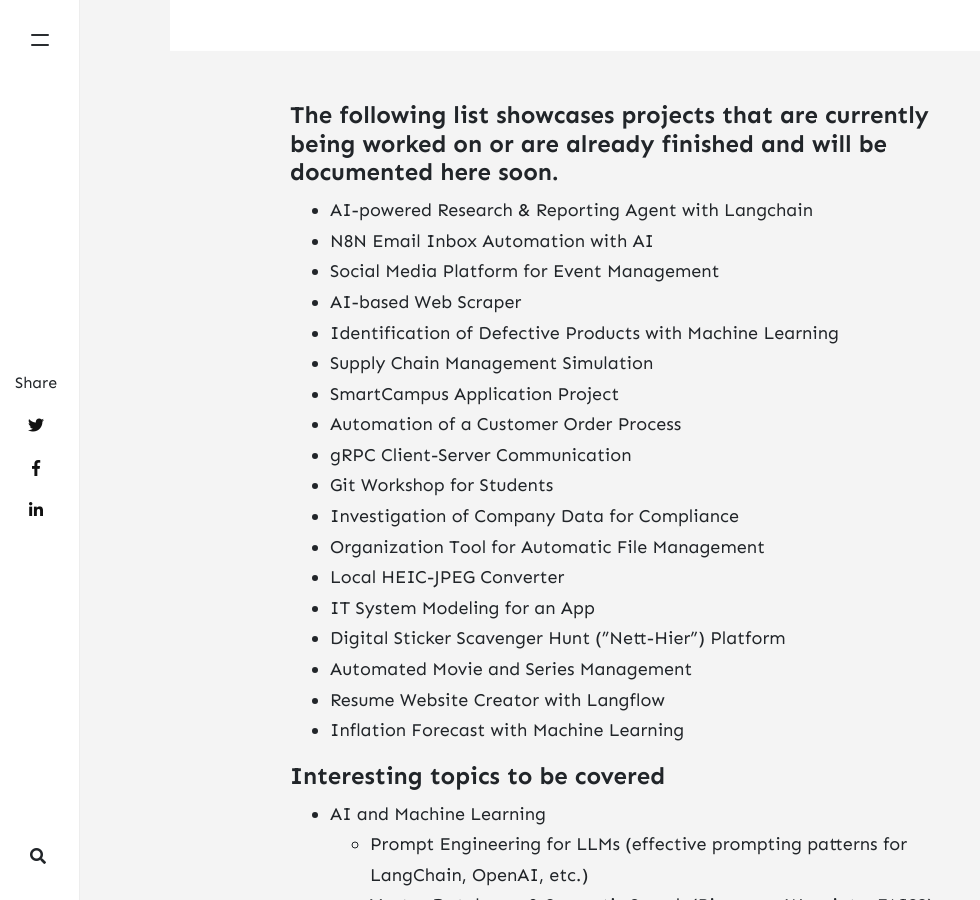
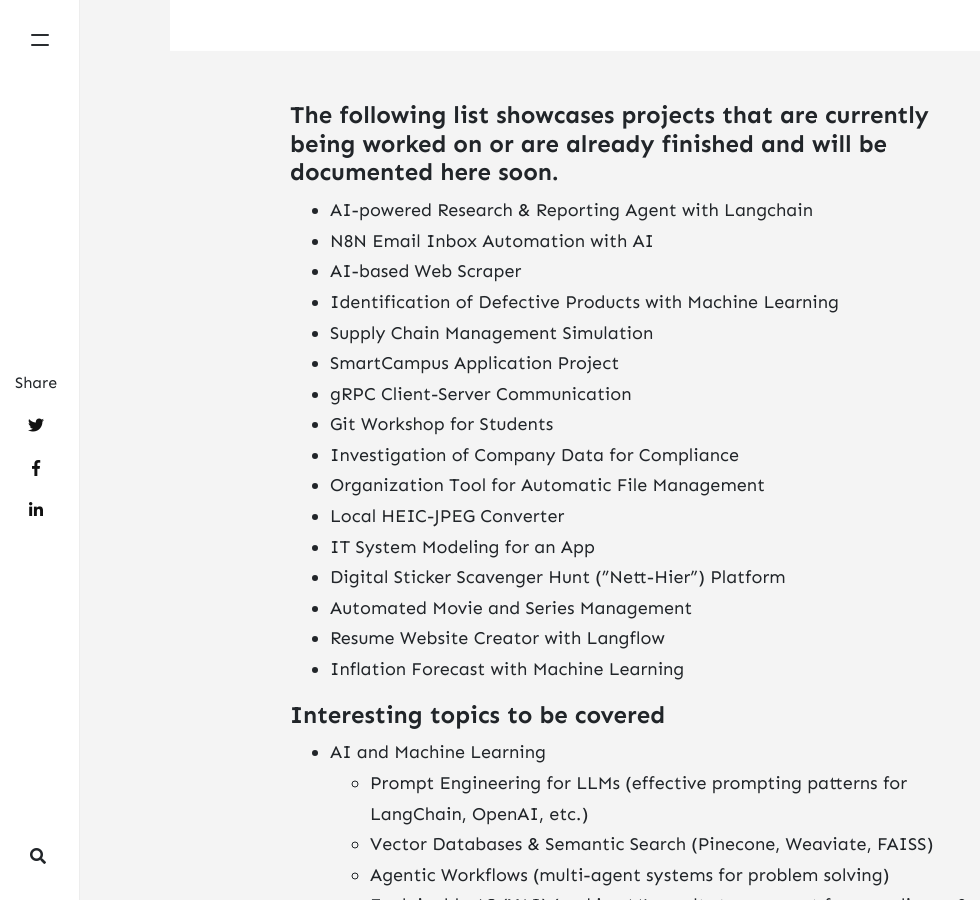
Before and after one commit to jensettl/jensettl.github.io, a Jekyll site: the page built from _posts/2025-09-30-Coming soon.md, in a window 1280 px wide and 900 px high, scrolled down 995 px. Shown: the whole window, without its empty margins (0-980 px from the left). Built offline with Jekyll 4.4.1, drawn with Linux system fonts in a browser that asks for light colours; nearby versions of some CDN libraries; comment, search, counter and statistics services are not loaded; some of the changed text lies outside the part shown.

Commit message:
Add date to blog post and update project list formatting

```diff
--- a/_posts/2025-09-30-Coming soon.md
+++ b/_posts/2025-09-30-Coming soon.md
@@ -12,12 +13,12 @@
 - AI-powered Research & Reporting Agent with Langchain
 <!-- - Mail Reporting Service on Raspberry Pi Zero 2 W -->
 - N8N Email Inbox Automation with AI
-- Social Media Platform for Event Management
+<!-- - Social Media Platform for Event Management -->
 - AI-based Web Scraper
 - Identification of Defective Products with Machine Learning
 - Supply Chain Management Simulation
 - SmartCampus Application Project
-- Automation of a Customer Order Process
+<!-- - Automation of a Customer Order Process -->
 - gRPC Client-Server Communication
 - Git Workshop for Students
 - Investigation of Company Data for Compliance
```
Also changed, not shown: other parts of _posts/2025-09-30-Coming soon.md (+1 -0 lines).
